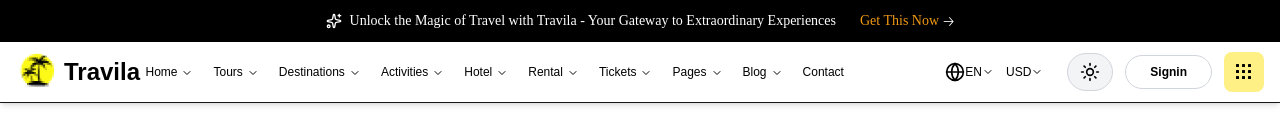
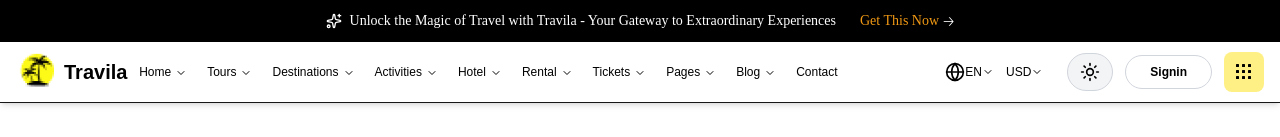
Before and after one commit to RoshanaGhemoshu/Travila, a Next.js app: page / in a window 1280 px wide. Shown: the top 137 px of the page. Built offline with nearby package versions, Linux system fonts and the light colour scheme.

Commit message:
Update page.js

```diff
--- a/src/app/page.js
+++ b/src/app/page.js
@@ -102,7 +102,7 @@
       className="w-9 h-10 object-contain"
     />
   </div>
-  <span className="text-black text-2xl font-bold">Travila</span>
+  <span className="text-black text-xl font-bold">Travila</span>
 </div>
 {/* Desktop Navigation */}
               <nav className="hidden lg:flex items-center space-x-5 flex-1 justify-center  pr-1 style={{paddingLeft: '20px'}}">
```
